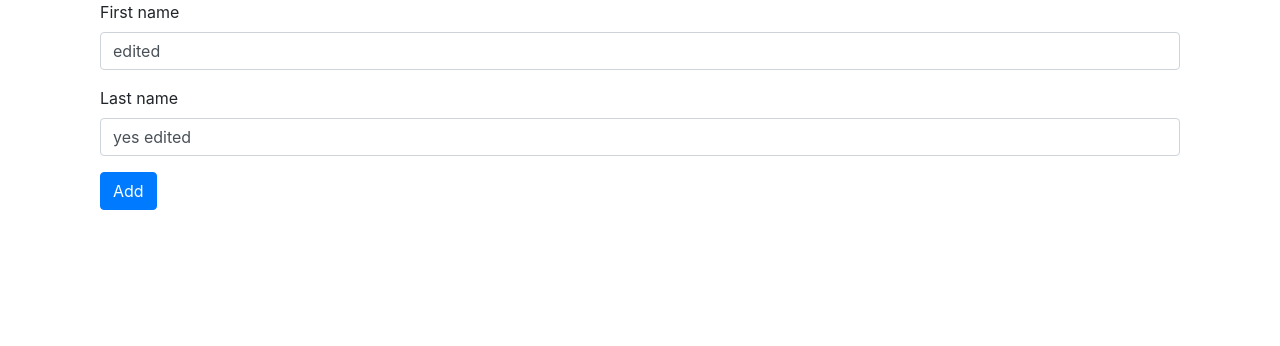
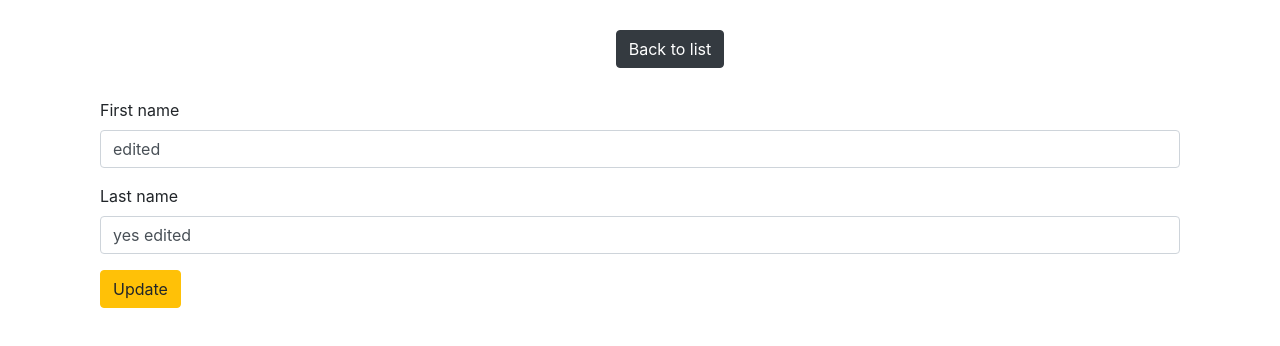
Before and after one commit to ELATTARIYassine/Angular-Json-Server-CRUD, an Angular app: page / in a window 1280 px wide. Both pictures are taken after a click on the button "Edit". Shown: the top 346 px of the page. Built offline with nearby package versions, Linux system fonts and the light colour scheme; data requests are answered from the project's data file.

Commit message:
[Coding] Added (add) or (update) buttons & back button

```diff
--- a/db.json
+++ b/db.json
@@ -4,11 +4,6 @@
       "fname": "edited",
       "lname": "yes edited",
       "id": 1
-    },
-    {
-      "fname": "o",
-      "lname": "p",
-      "id": 3
     }
   ]
 }
--- a/src/app/components/list-user/list-user.component.html
+++ b/src/app/components/list-user/list-user.component.html
@@ -12,8 +12,8 @@
                     </tr>
                 </thead>
                 <tbody>
-                    <tr *ngFor="let user of users">
-                        <th scope="row">*</th>
+                    <tr *ngFor="let user of users; let i = index;">
+                        <th scope="row">{{i+1}}</th>
                         <td>{{ user.fname }}</td>
                         <td>{{ user.lname }}</td>
                         <td>
--- a/src/app/components/user-form/user-form.component.html
+++ b/src/app/components/user-form/user-form.component.html
@@ -1,5 +1,9 @@
 <div class="container">
-    <form (ngSubmit)="processForm()">
+    <div class="container text-center" style="margin:30px;">
+        <button class="btn btn-dark" routerLink="/">Back to list</button>
+    </div>
+
+    <form>
         <div class="form-group">
             <label for="exampleInputEmail1">First name</label>
             <input type="text" name="fname" [(ngModel)]="user.fname" class="form-control" id="exampleInputEmail1" placeholder="Enter first name">
@@ -8,6 +12,7 @@
             <label for="exampleInputPassword1">Last name</label>
             <input type="text" name="lname" [(ngModel)]="user.lname" class="form-control" id="exampleInputPassword1" placeholder="Enter last name">
         </div>
-        <button type="submit" class="btn btn-primary">Add</button>
+        <button *ngIf="onAddOrUpdate" type="submit" class="btn btn-primary" (click)="processForm()">Add</button>
+        <button *ngIf="!onAddOrUpdate" type="submit" class="btn btn-warning" (click)="processForm()">Update</button>
     </form>
 </div>
--- a/src/app/components/user-form/user-form.component.ts
+++ b/src/app/components/user-form/user-form.component.ts
@@ -11,15 +11,23 @@ import { Router } from '@angular/router';
 export class UserFormComponent implements OnInit {
 
   private user: User;
+  onAddOrUpdate: boolean = true;
 
   constructor(private userService: UserService, private router: Router) { }
 
   ngOnInit() {
     this.user = this.userService.getter();
+    if(this.user.id == undefined)
+    {
+      this.onAddOrUpdate = true;
+    }else{
+      this.onAddOrUpdate = false;
+    }
   }
   processForm(){
     console.log(this.user);
     if(this.user.id == undefined){
+      this.onAddOrUpdate = true;
       this.userService.createUser(this.user).subscribe(res=>{
         console.log(res);
         this.router.navigate(['/']);
@@ -27,6 +35,7 @@ export class UserFormComponent implements OnInit {
     }
     else
     {
+      this.onAddOrUpdate = false;
       this.userService.updateUser(this.user).subscribe(res=>{
         this.router.navigate(['/']);
         console.log(res);
```
